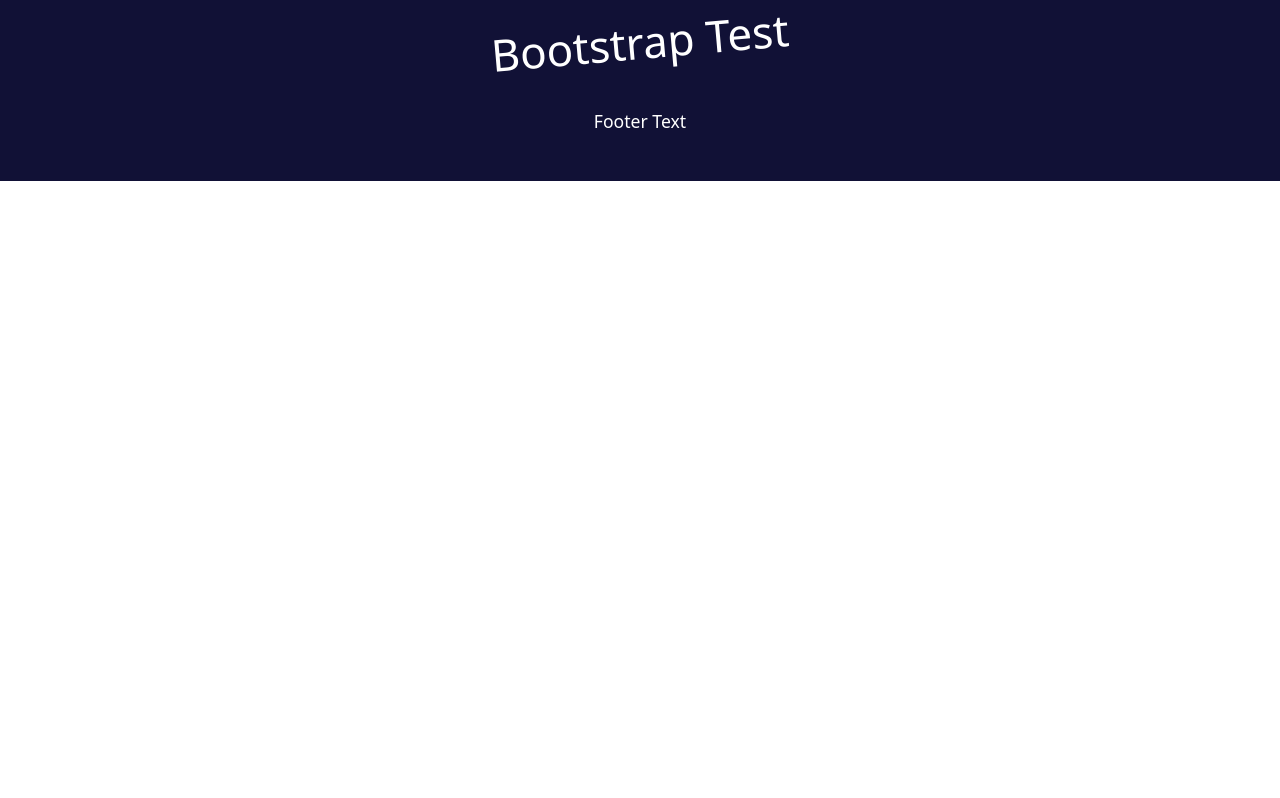
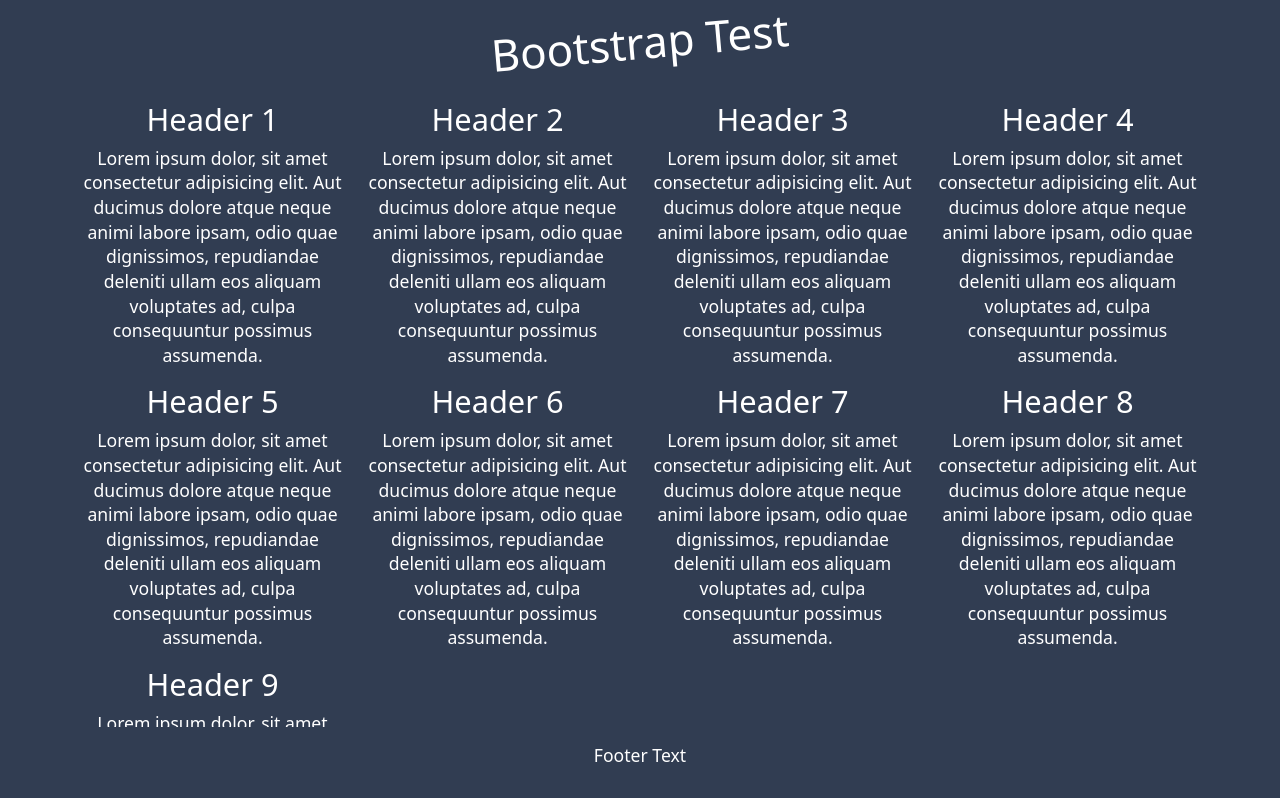
Before and after one commit to JustCallMeWhateverness/ReactTest, a React (Vite) app: page / in a window 1280 px wide. Shown: the top 798 px of the page. Built offline with nearby package versions, Linux system fonts and the light colour scheme.

Commit message:
Just fixed things

```diff
--- a/sass/_bootstrap-import.scss
+++ b/sass/_bootstrap-import.scss
@@ -3,18 +3,8 @@ $font-size-base: 1.1rem;
 $line-height-base: 1.4;
 $navbar-dark-color: rgba(white, .8) !default;
 $navbar-dark-hover-color: rgba(white, .9) !default;
-$primary: rgb(17, 17, 54);
+$primary: rgb(49, 61, 82);
 $enable-negative-margins: true;
 
 // Import bootstrap
 @import '../node_modules/bootstrap/scss/bootstrap.scss';
-
-// Override some Bootstrap defaults
-.navbar-brand {
-  font-family: 'Chewy';
-  font-size: 30px;
-}
-
-.container {
-  max-width: 970px;
-}
--- a/sass/index.scss
+++ b/sass/index.scss
@@ -2,6 +2,13 @@
 
 body {
   text-align: center;
+  display: flex;
+  min-height: 100vh;
+  flex-direction: column;
+}
+
+main {
+  flex: 1;
 }
 
 h1 {
--- a/src/App.tsx
+++ b/src/App.tsx
@@ -1,6 +1,19 @@
 import { Row, Col } from 'react-bootstrap';
 
 export default function App() {
+
+  const headers = [
+    'Header 1',
+    'Header 2',
+    'Header 3',
+    'Header 4',
+    'Header 5',
+    'Header 6',
+    'Header 7',
+    'Header 8',
+    'Header 9',
+  ];
+
   return <>
     <header className="container-fluid bg-primary text-white p-3 mb-3">
       <Row>
@@ -8,8 +21,15 @@ export default function App() {
           <h1>Bootstrap Test</h1>
         </Col>
       </Row>
-      <main className="container "> </main>
-      <footer className="container-fluid bg-primary text-white p-3 mt-3">
+      <main className="container mt-4">
+        <Row>
+          {headers.map(header => <article className="col-sm-6 col-md-4 col-lg-3">
+            <h3>{header}</h3>
+            <p>Lorem ipsum dolor, sit amet consectetur adipisicing elit. Aut ducimus dolore atque neque animi labore ipsam, odio quae dignissimos, repudiandae deleniti ullam eos aliquam voluptates ad, culpa consequuntur possimus assumenda.</p>
+          </article>)}
+        </Row>
+      </main>
+      <footer className="container-fluid fixed-bottom bg-primary text-white p-3 mt-3">
         <Row>
           <Col>
             <p>Footer Text</p>
```
